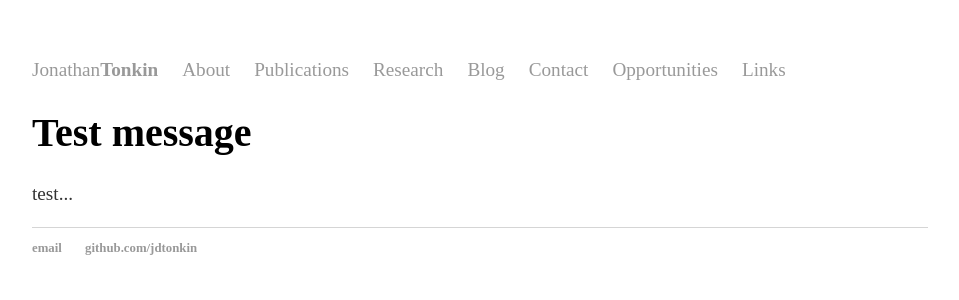
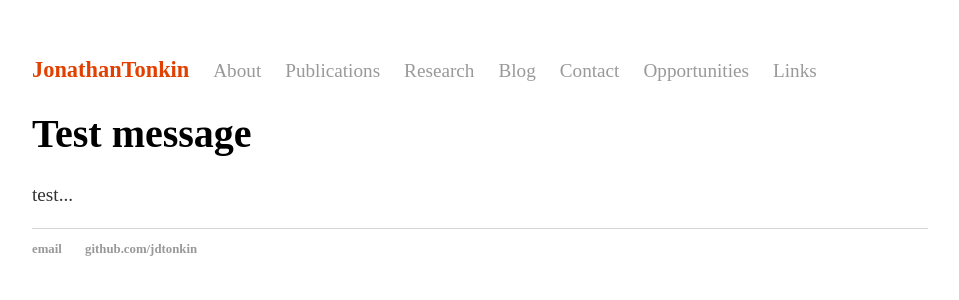
Before and after one commit to jdtonkin/jdtonkin.github.io, a Jekyll site: the page built from index.html, in a window 1280 px wide. Shown: the top 300 px of the page, without its empty margins (160-1119 px from the left). Built offline with Jekyll 4.4.1, drawn with Linux system fonts in a browser that asks for light colours.

Commit message:
Update index.html

```diff
--- a/index.html
+++ b/index.html
@@ -1,9 +1,9 @@
 ---
 layout: default
-title: Jonathan<strong>Tonkin</strong>
+title: JonathanTonkin
 ---
 
-		<div class="Jonathan<strong>Tonkin</strong>">
+		<div class="JonathanTonkin">
 			<h1>Test message</h1>
 			<p>test...</a></p>
 		</div>
```
